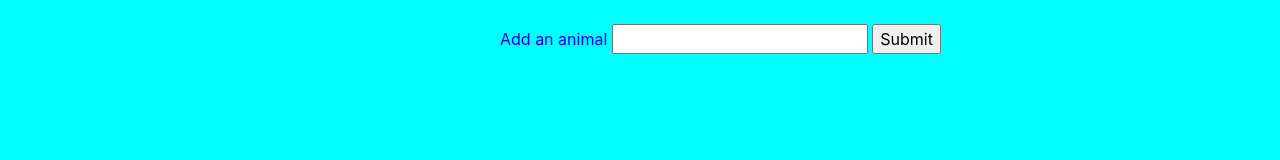
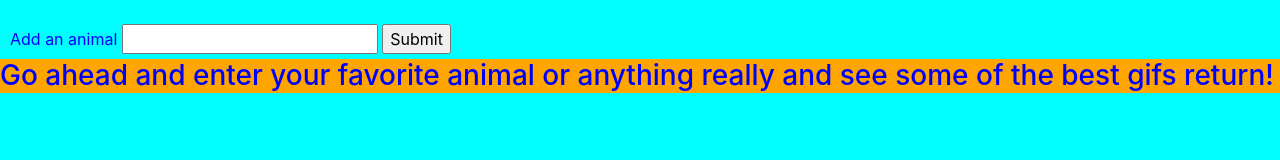
Before and after one commit to mhmeluskey/Giftastic, a plain HTML site: page index.html in a window 1280 px wide. Drawn offline with nearby package versions, Linux system fonts and the light colour scheme.

Commit message:
style changes and instructions

```diff
--- a/index.html
+++ b/index.html
@@ -15,7 +15,11 @@
         }
 
         form {
-            margin-left: 500px;
+            margin-left: 10px;
+        }
+
+          h3 {
+            background-color: orange;
         }
     </style>
 
@@ -31,7 +35,9 @@
         <input id="find-new-gifs" type="submit" value="Submit">
     </form>
 
-
+    <div>
+        <h3>Go ahead and enter your favorite animal or anything really and see some of the best gifs return!</h3>
+    </div>
 
 
 
```
